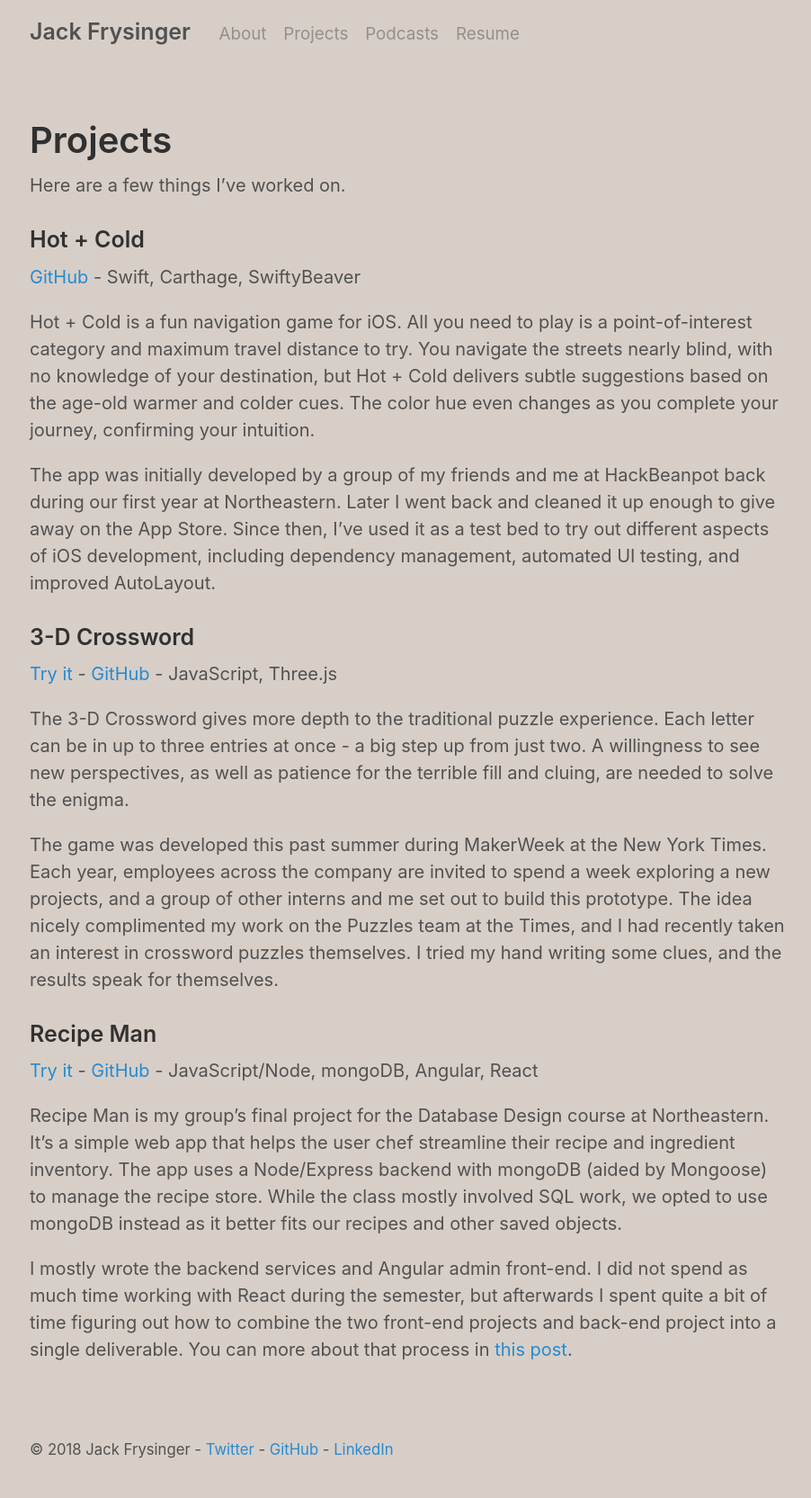
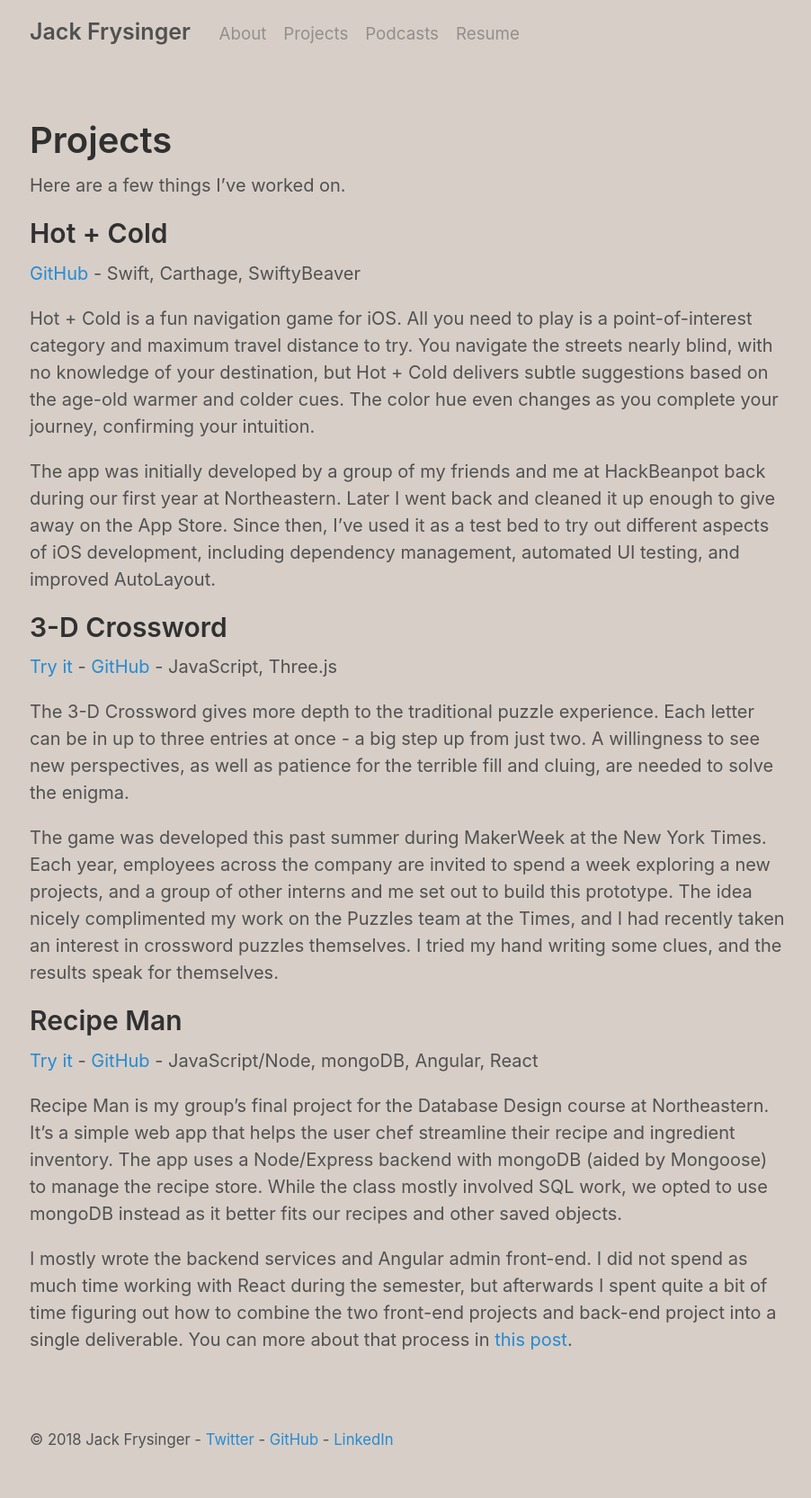
Before and after one commit to jackfrys/jackfrys.github.io, a Jekyll site: the page built from pages/projects.md, in a window 1280 px wide. Shown: the whole page at 90% size, without its empty margins (187-1089 px from the left). Built offline with Jekyll 4.4.1, drawn with Linux system fonts in a browser that asks for light colours.

Commit message:
Tweak page headers

```diff
--- a/pages/projects.md
+++ b/pages/projects.md
@@ -6,7 +6,7 @@ permalink: /projects/
 
 Here are a few things I've worked on.
 
-### Hot + Cold
+## Hot + Cold
 
 [GitHub](https://github.com/jackfrys/hot-cold) - Swift, Carthage, SwiftyBeaver
 
@@ -15,7 +15,7 @@ Hot + Cold is a fun navigation game for iOS. All you need to play is a point-of-
 The app was initially developed by a group of my friends and me at HackBeanpot back during our first year at Northeastern. Later I went back and cleaned it up enough to give away on the App Store. Since then, I've used it as a test bed to try out different aspects of iOS development, including dependency management, automated UI testing, and improved AutoLayout.
 
 
-### 3-D Crossword
+## 3-D Crossword
 
 [Try it](https://johnwestwig.github.io/three-d-crossword/) - [GitHub](https://github.com/JohnWestwig/three-d-crossword) - JavaScript, Three.js
 
@@ -24,7 +24,7 @@ The 3-D Crossword gives more depth to the traditional puzzle experience. Each le
 The game was developed this past summer during MakerWeek at the New York Times. Each year, employees across the company are invited to spend a week exploring a new projects, and a group of other interns and me set out to build this prototype. The idea nicely complimented my work on the Puzzles team at the Times, and I had recently taken an interest in crossword puzzles themselves. I tried my hand writing some clues, and the results speak for themselves.
 
 
-### Recipe Man
+## Recipe Man
 
 [Try it](http://recipeman.jackfrysinger.com) - [GitHub](https://github.com/jackfrys/recipe-man) - JavaScript/Node, mongoDB, Angular, React
 
```
